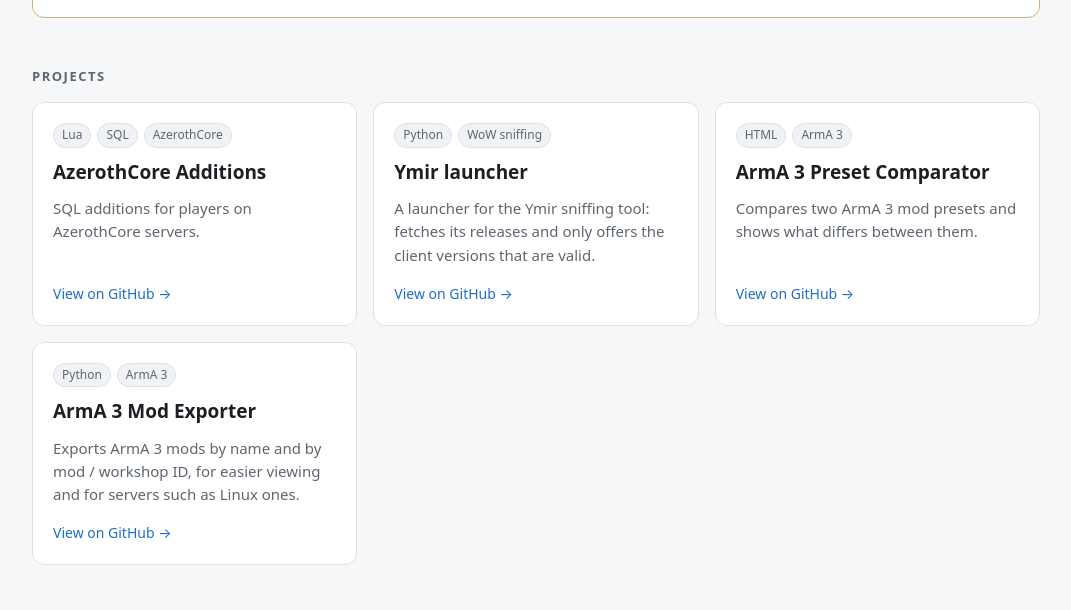
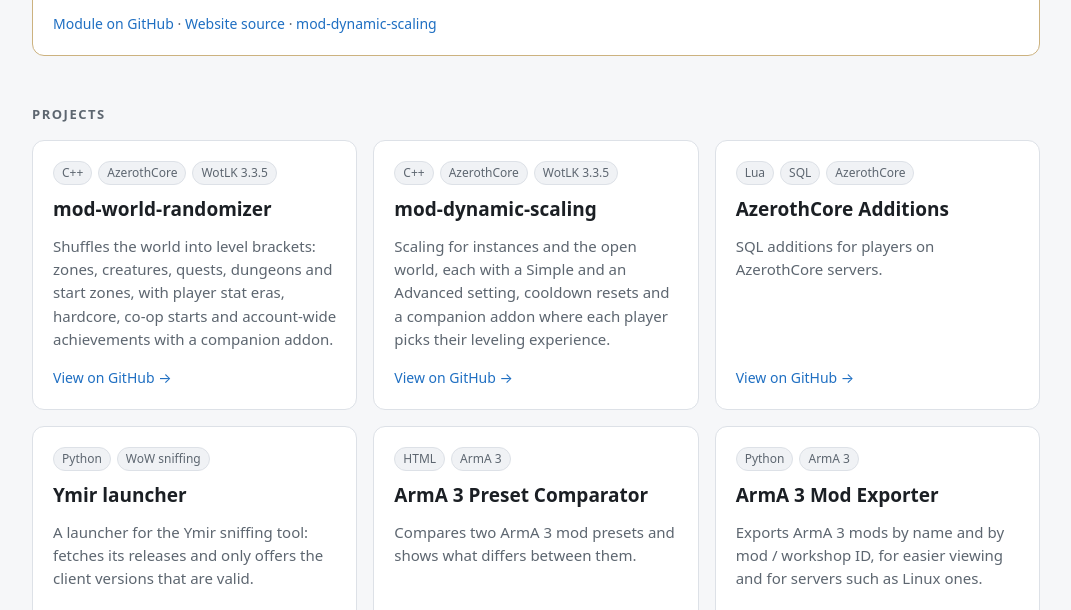
Before and after one commit to TheSCREWEDSoftware/TheSCREWEDSoftware.github.io, a plain HTML site: page index.html in a window 1280 px wide. Shown: the part 670-1280 px from the top of the page, without its empty margins (104-1175 px from the left). Drawn offline with Linux system fonts and the light colour scheme.

Commit message:
Projects: the two AzerothCore modules, and links to the module and website repositories
Co-Authored-By: Claude Opus 5.5 <noreply@anthropic.com>

```diff
--- a/index.html
+++ b/index.html
@@ -138,6 +138,11 @@
             <div><b>Config update</b><span>Bring an old module .conf to the newest layout</span></div>
           </a>
         </div>
+        <p class="more">
+          <a href="https://github.com/TheSCREWEDSoftware/mod-world-randomizer">Module on GitHub</a> &middot;
+          <a href="https://github.com/TheSCREWEDSoftware/mod-world-randomizer-website">Website source</a> &middot;
+          <a href="https://github.com/TheSCREWEDSoftware/mod-dynamic-scaling">mod-dynamic-scaling</a>
+        </p>
       </article>
     </div>
   </section>
@@ -145,6 +150,22 @@
   <section id="projects">
     <h2>Projects</h2>
     <div class="grid">
+      <article class="card">
+        <div class="tags"><span class="tag">C++</span><span class="tag">AzerothCore</span>
+          <span class="tag">WotLK 3.3.5</span></div>
+        <h3>mod-world-randomizer</h3>
+        <p>Shuffles the world into level brackets: zones, creatures, quests, dungeons and start zones, with player
+          stat eras, hardcore, co-op starts and account-wide achievements with a companion addon.</p>
+        <a class="more" href="https://github.com/TheSCREWEDSoftware/mod-world-randomizer">View on GitHub &rarr;</a>
+      </article>
+      <article class="card">
+        <div class="tags"><span class="tag">C++</span><span class="tag">AzerothCore</span>
+          <span class="tag">WotLK 3.3.5</span></div>
+        <h3>mod-dynamic-scaling</h3>
+        <p>Scaling for instances and the open world, each with a Simple and an Advanced setting, cooldown resets and a
+          companion addon where each player picks their leveling experience.</p>
+        <a class="more" href="https://github.com/TheSCREWEDSoftware/mod-dynamic-scaling">View on GitHub &rarr;</a>
+      </article>
       <article class="card">
         <div class="tags"><span class="tag">Lua</span><span class="tag">SQL</span>
           <span class="tag">AzerothCore</span></div>
```
